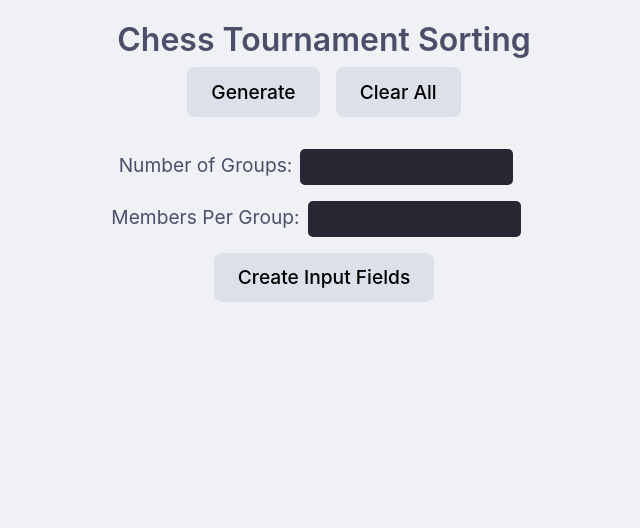
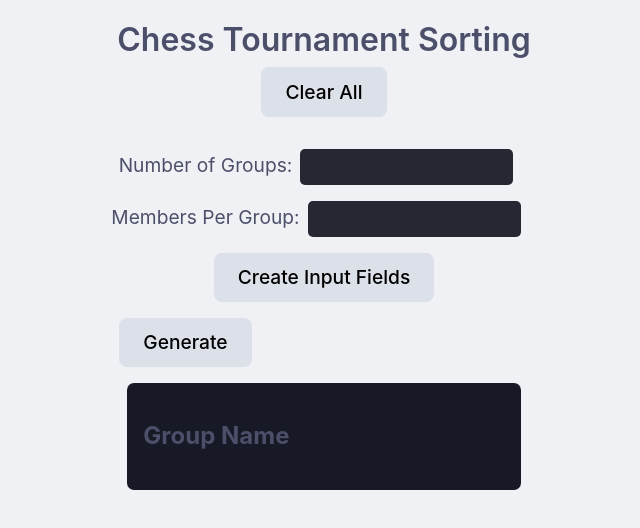
Before and after one commit to B33th0v3n960/chess-tournament-sorting, a React (Vite) app: page / in a window 1280 px wide. Shown: the top 528 px of the page, without its empty margins (316-956 px from the left). Built offline with nearby package versions, Linux system fonts and the light colour scheme.

Commit message:
Move code out of navbar as it does not belong there

```diff
--- a/src/main.jsx
+++ b/src/main.jsx
@@ -5,10 +5,12 @@ import './css/index.css'
 
 import Navbar from './react/navbar'
 import NameForm from './react/form'
+import BodyContent from './react/generate'
 
 ReactDOM.createRoot(document.getElementById('root')).render(
   <React.StrictMode>
     <Navbar />
     <NameForm />
+    <BodyContent />
   </React.StrictMode>
 )
--- /dev/null
+++ b/src/react/generate.jsx
@@ -0,0 +1,48 @@
+import { useState, useEffect } from 'react'
+import Profile from '../data/data'
+import CardGroup from './group'
+
+function BodyContent() {
+  const [team, setTeam] = useState([])
+
+  function generate() {
+    const teamList = document.querySelector('#group-1').children
+    const final = []
+    for (let i of teamList) {
+      final.push(new Profile(i.lastChild.value))
+    }
+    setTeam([...final])
+  }
+
+  const nameInput = document.querySelector('#group-name')
+  const name = nameInput ? nameInput.value : null
+
+  useEffect(() => {
+    console.log(team)
+  }, [team])
+
+  function SortBtn() {
+    return (
+      <button onClick={generate} className='navbar__btn' type='submit'>
+        Sort
+      </button>
+    )
+  }
+
+  function GenerateBtn() {
+    return (
+      <button onClick={generate} className='navbar__btn' type='submit'>
+        Generate
+      </button>
+    )
+  }
+
+  return (
+    <div>
+      <GenerateBtn />
+      <CardGroup list={team} groupName={name} />
+    </div>
+  )
+}
+
+export default BodyContent
--- a/src/react/navbar.jsx
+++ b/src/react/navbar.jsx
@@ -1,41 +1,15 @@
 import '../css/navbar.css'
-import { useState } from 'react'
 
 function Navbar() {
-  const [sort, setSort] = useState(0)
-
-  function toggleSort() {
-    if (sort === 1) setSort(0)
-    else setSort(1)
-  }
-
   return (
     <div className='navbar'>
       <nav>Chess Tournament Sorting</nav>
-
-      {sort ? <SortBtn /> : <GenerateBtn />}
 
       <button className='navbar__btn' type='submit'>
         Clear All
       </button>
     </div>
   )
-
-  function SortBtn() {
-    return (
-      <button onClick={toggleSort} className='navbar__btn' type='submit'>
-        Sort
-      </button>
-    )
-  }
-
-  function GenerateBtn() {
-    return (
-      <button onClick={toggleSort} className='navbar__btn' type='submit'>
-        Generate
-      </button>
-    )
-  }
 }
 
 export default Navbar
```
